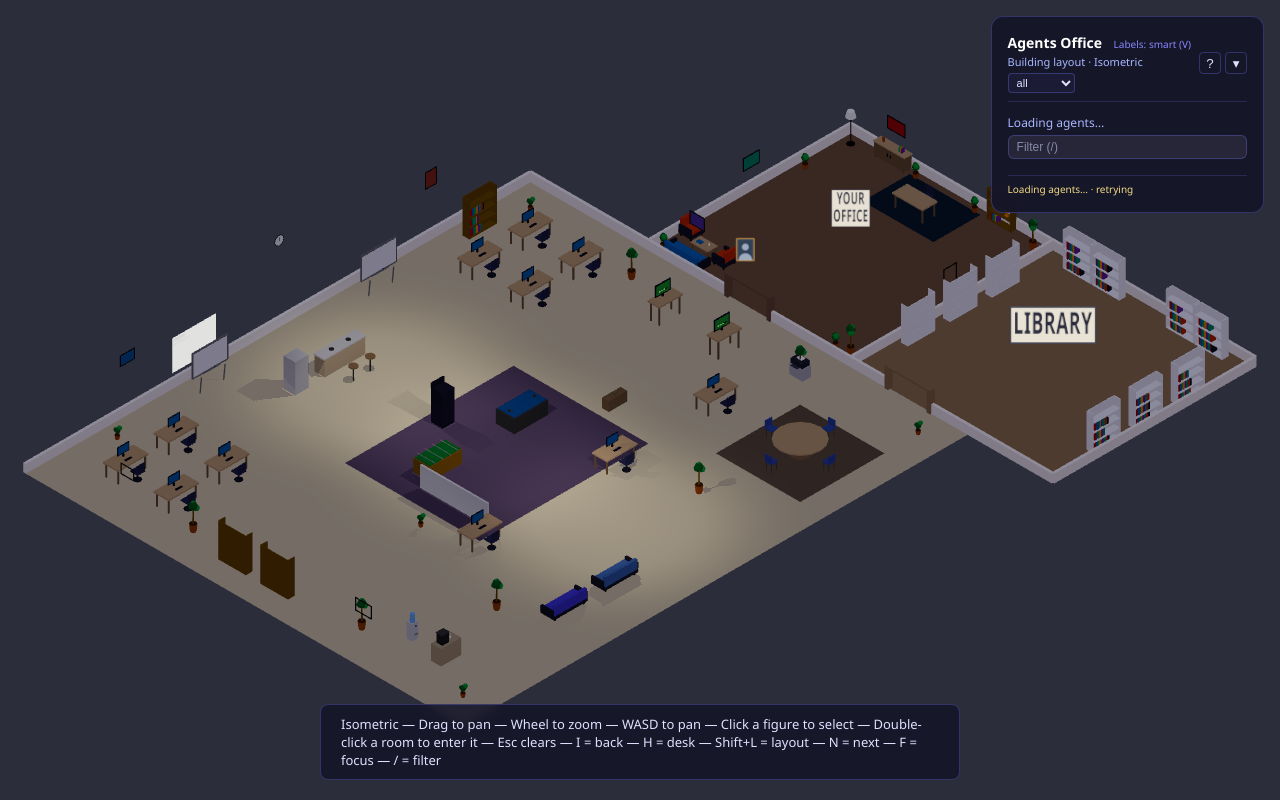
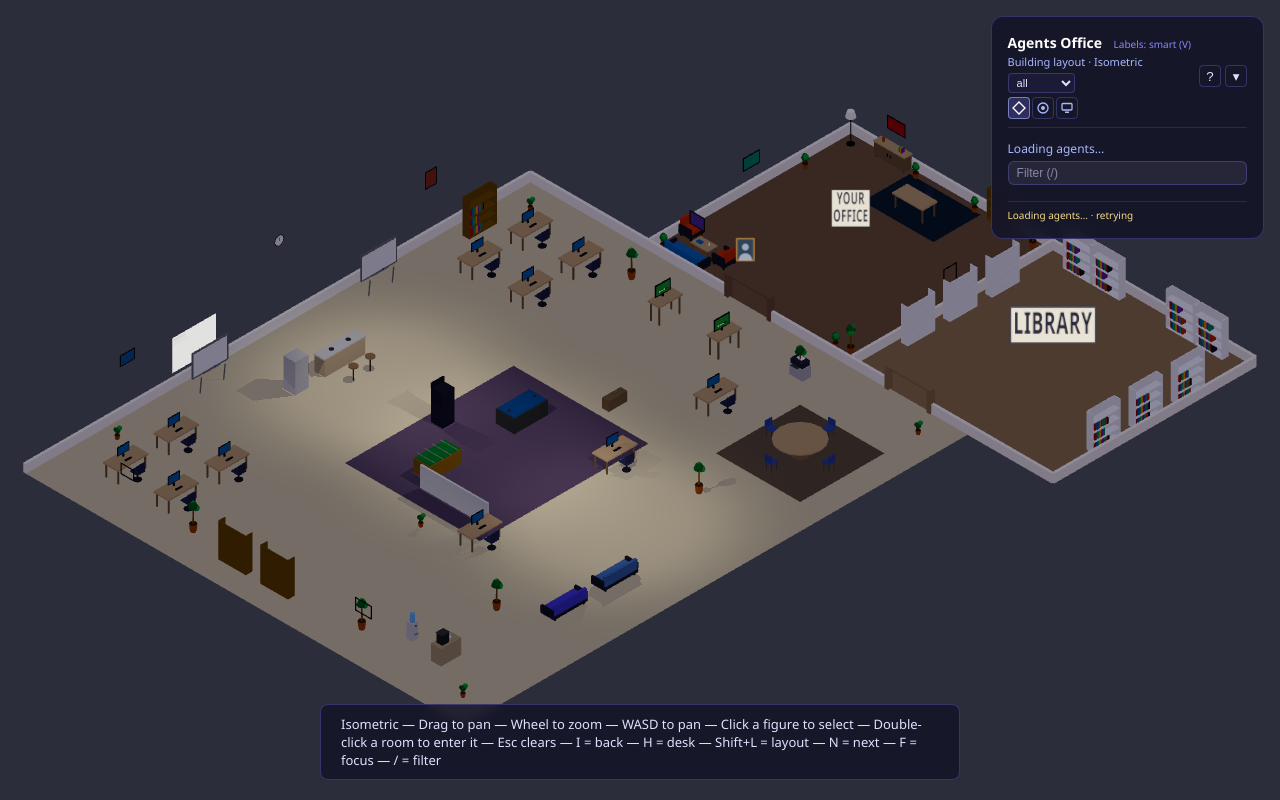
Before and after one commit to cernadasjuan/agents-office, a website built with Vite: page index.html in a window 1280 px wide. Built offline with nearby package versions, Linux system fonts and the light colour scheme; files whose address does not match are found by name.

Commit message:
231: visible camera view switch in the panel header
Sally's usability review found camera modes (isometric, first person, desk)
discoverable only through a footer keyboard hint whose own wording changes
per mode, so there is no stable place to even learn the modes exist.

- src/ui/ViewSwitch.ts (new): three small icon buttons (a diamond, an eye,
  a little monitor) in the existing panel header, next to the floor
  switch. Each names its key in its tooltip. Isometric and desk call
  exactly the method their matching key already calls
  (ViewController.toggleIsometric/toggleDesk); first person has no single
  toggle of its own, so its button runs whichever of the other two is the
  live mode's own way back (isometric and desk are mutually exclusive, so
  at most one ever fires). Clicking the already-active mode is a no-op:
  this is a selector, not a toggle. Desk's existing graceful degradation
  (no-op without a desk pose) is unchanged.
- src/main.ts: wires the three buttons to the same ViewController instance
  the keys already use, and keeps the active mark in sync through the
  existing modeChanged hook, so a key, a double-click into a room, or the
  idle timeout settling into desk mode all update it too.
- index.html: the container and a small, quiet style to match the floor
  switch already in that header row.

8 new tests in tests/view-switch.test.ts.

Refs gabriel-amyot/agents-office#231

```diff
--- a/index.html
+++ b/index.html
@@ -114,6 +114,22 @@
       border-radius: 4px;
       padding: 2px 4px;
     }
+    /* Issue #231: a small, quiet alternative to the footer's keyboard hint for the camera
+       mode, in the same header row the floor switch already lives in. */
+    .view-switch { display: flex; gap: 2px; margin-top: 4px; }
+    .view-switch-button {
+      background: none;
+      border: 1px solid rgba(120, 120, 255, 0.3);
+      border-radius: 4px;
+      color: #a8b8ff;
+      width: 22px;
+      height: 22px;
+      display: flex;
+      align-items: center;
+      justify-content: center;
+      cursor: pointer;
+    }
+    .view-switch-button.active { color: #fff; background: rgba(120, 120, 255, 0.25); border-color: rgba(168, 184, 255, 0.6); }
     .panel-buttons { display: flex; gap: 4px; }
     .panel-button {
       background: none;
@@ -422,6 +438,7 @@
         <h2>Agents Office <span id="label-mode" class="label-mode"></span></h2>
         <div id="view-status" class="view-status"></div>
         <div id="floor-switch-container" class="floor-switch-container" hidden></div>
+        <div id="view-switch-container"></div>
       </div>
       <div class="panel-buttons">
         <button type="button" id="legend-button" class="panel-button">?</button>
--- a/src/main.ts
+++ b/src/main.ts
@@ -20,6 +20,7 @@ import { FreshnessFooter } from './ui/freshness.js';
 import { Legend } from './ui/Legend.js';
 import { handleTriageKey } from './ui/TriageKeys.js';
 import { FloorSwitch } from './ui/FloorSwitch.js';
+import { ViewSwitch } from './ui/ViewSwitch.js';
 import { ALL_FLOORS, defaultFloor, floorsWithStoredRooms, rememberFloor, reloadForFloorSwitch } from './floors/FloorRegistry.js';
 import { focusedFloor, setFocusedFloor } from './floors/floorState.js';
 
@@ -81,6 +82,11 @@ const missionIssuesCard = new MissionIssuesCard(document.body, { anchor: documen
 // from the active layout (issue #89); a layout with no rooms, or an unknown name, is a no-op.
 // The panel header shows the layout and the view.
 const viewStatus = document.getElementById('view-status');
+// Issue #231: the view switch is constructed after `view` (its buttons call straight into it),
+// so this starts null and the first `modeChanged` call (always fired once, during the
+// ViewController constructor below) is a no-op; `viewSwitch.setActive(view.mode)` right after
+// construction catches that one up.
+let viewSwitch: ViewSwitch | null = null;
 const view = new ViewController({
   camera,
   canvas: renderer.domElement,
@@ -101,9 +107,22 @@ const view = new ViewController({
     if (viewStatus) viewStatus.textContent = viewStatusText(layoutName(layoutId), mode);
     // Issue #162: leaving desk mode walks a talker back to its queue spot, same as deselecting it.
     agentManager.setDeskTalker(mode === 'desk' ? selectedAgentId() : null);
+    viewSwitch?.setActive(mode);
   },
   figureShiftPx: () => agentCard.cameraShiftPx(),
 });
+
+// View switch (issue #231): a small, visible alternative to the footer's keyboard hint. Each
+// button calls the exact method its matching key already calls, never a new transition of its
+// own; `ViewSwitch` itself works out the first-person button's "which toggle gets back there" case.
+const viewSwitchContainer = document.getElementById('view-switch-container');
+if (viewSwitchContainer) {
+  viewSwitch = new ViewSwitch(viewSwitchContainer, view.mode, {
+    isometric: () => view.toggleIsometric(),
+    desk: () => view.toggleDesk(),
+  });
+  viewSwitch.setActive(view.mode);
+}
 
 // --- Triage list (side panel) ---
 // `?demo=1` adds the prototype activity menu to each row. Live polls overwrite a choice.
--- /dev/null
+++ b/src/ui/ViewSwitch.ts
@@ -0,0 +1,107 @@
+import { VIEW_NAMES } from '../scene/ViewMemory.js';
+import type { ViewMode } from '../scene/Selection.js';
+
+/**
+ * The view switch (issue #231): three small icon buttons in the panel header, the only
+ * visible control for a camera mode that today only the footer's keyboard hint (and reading
+ * it) exposes. Neither key (I, H) is a three-way selector — each one toggles between its own
+ * mode and first person — so this reuses exactly those two methods rather than adding a third
+ * transition of its own: the isometric and desk buttons call `options.isometric`/`options.desk`
+ * directly (the same thing key I/H does); the first-person button calls whichever of the two
+ * is the way back from the mode actually active right now (at most one ever is, since
+ * isometric and desk are mutually exclusive). Desk mode's own graceful degradation (a no-op
+ * without a desk pose, `ViewController.setMode`) still applies: the button is never disabled,
+ * it just does nothing, the same as key H does today.
+ */
+export interface ViewSwitchOptions {
+  /** Key I's own method: `ViewController.toggleIsometric`. */
+  isometric(): void;
+  /** Key H's own method: `ViewController.toggleDesk`. */
+  desk(): void;
+}
+
+const SVG_NS = 'http://www.w3.org/2000/svg';
+
+function svg(doc: Document, build: (el: SVGSVGElement) => void): SVGSVGElement {
+  const el = doc.createElementNS(SVG_NS, 'svg') as SVGSVGElement;
+  el.setAttribute('width', '14');
+  el.setAttribute('height', '14');
+  el.setAttribute('viewBox', '0 0 14 14');
+  el.setAttribute('aria-hidden', 'true');
+  build(el);
+  return el;
+}
+
+function shape(doc: Document, tag: string, attrs: Record<string, string>): SVGElement {
+  const el = doc.createElementNS(SVG_NS, tag);
+  for (const [key, value] of Object.entries(attrs)) el.setAttribute(key, value);
+  return el;
+}
+
+/** One simple geometric mark per mode (the same "shape, not a downloaded asset" rule the agent card's provider mark already follows): a diamond for the isometric view from above, an eye for first person, a little monitor for the desk. */
+const ICONS: Record<ViewMode, (doc: Document) => SVGSVGElement> = {
+  isometric: (doc) => svg(doc, (el) => {
+    el.appendChild(shape(doc, 'polygon', { points: '7,1 13,7 7,13 1,7', fill: 'none', stroke: 'currentColor', 'stroke-width': '1.3' }));
+  }),
+  'first-person': (doc) => svg(doc, (el) => {
+    el.appendChild(shape(doc, 'circle', { cx: '7', cy: '7', r: '5', fill: 'none', stroke: 'currentColor', 'stroke-width': '1.3' }));
+    el.appendChild(shape(doc, 'circle', { cx: '7', cy: '7', r: '2', fill: 'currentColor' }));
+  }),
+  desk: (doc) => svg(doc, (el) => {
+    el.appendChild(shape(doc, 'rect', { x: '2', y: '2.5', width: '10', height: '6.5', rx: '1', fill: 'none', stroke: 'currentColor', 'stroke-width': '1.3' }));
+    el.appendChild(shape(doc, 'rect', { x: '5', y: '10.5', width: '4', height: '1.5', fill: 'currentColor' }));
+  }),
+};
+
+const KEY_HINT: Record<ViewMode, string> = { isometric: 'key I', 'first-person': 'click, or Esc from another view', desk: 'key H' };
+
+export class ViewSwitch {
+  private buttons: Record<ViewMode, HTMLButtonElement>;
+  private current: ViewMode;
+
+  constructor(private root: HTMLElement, current: ViewMode, options: ViewSwitchOptions) {
+    const doc = this.root.ownerDocument;
+    const group = doc.createElement('div');
+    group.className = 'view-switch';
+    group.setAttribute('role', 'group');
+    group.setAttribute('aria-label', 'Camera view');
+
+    // The first-person button has no method of its own: it runs whichever of the other two
+    // toggles is the live one's way back. Neither ever runs from first person itself (there is
+    // nothing to toggle back from), so a stray click there is already a no-op below.
+    const backToFirstPerson = (): void => {
+      if (this.current === 'isometric') options.isometric();
+      else if (this.current === 'desk') options.desk();
+    };
+    const actions: Record<ViewMode, () => void> = { isometric: options.isometric, 'first-person': backToFirstPerson, desk: options.desk };
+    const make = (mode: ViewMode): HTMLButtonElement => {
+      const button = doc.createElement('button');
+      button.type = 'button';
+      button.className = 'view-switch-button';
+      button.dataset.mode = mode;
+      button.title = `${VIEW_NAMES[mode]} (${KEY_HINT[mode]})`;
+      button.setAttribute('aria-label', VIEW_NAMES[mode]);
+      button.appendChild(ICONS[mode](doc));
+      button.addEventListener('click', () => {
+        if (this.current !== mode) actions[mode]();
+      });
+      group.appendChild(button);
+      return button;
+    };
+
+    this.buttons = { isometric: make('isometric'), 'first-person': make('first-person'), desk: make('desk') };
+    this.current = current;
+    this.setActive(current);
+    this.root.appendChild(group);
+  }
+
+  /** Reflects the real mode after any change, however it happened: this button group, a key, a double-click into a room, or the idle timeout settling into desk mode. */
+  setActive(mode: ViewMode): void {
+    this.current = mode;
+    for (const [candidate, button] of Object.entries(this.buttons) as Array<[ViewMode, HTMLButtonElement]>) {
+      const active = candidate === mode;
+      button.classList.toggle('active', active);
+      button.setAttribute('aria-pressed', String(active));
+    }
+  }
+}
```
Also changed, not shown: tests/view-switch.test.ts (added, +104 -0 lines).
